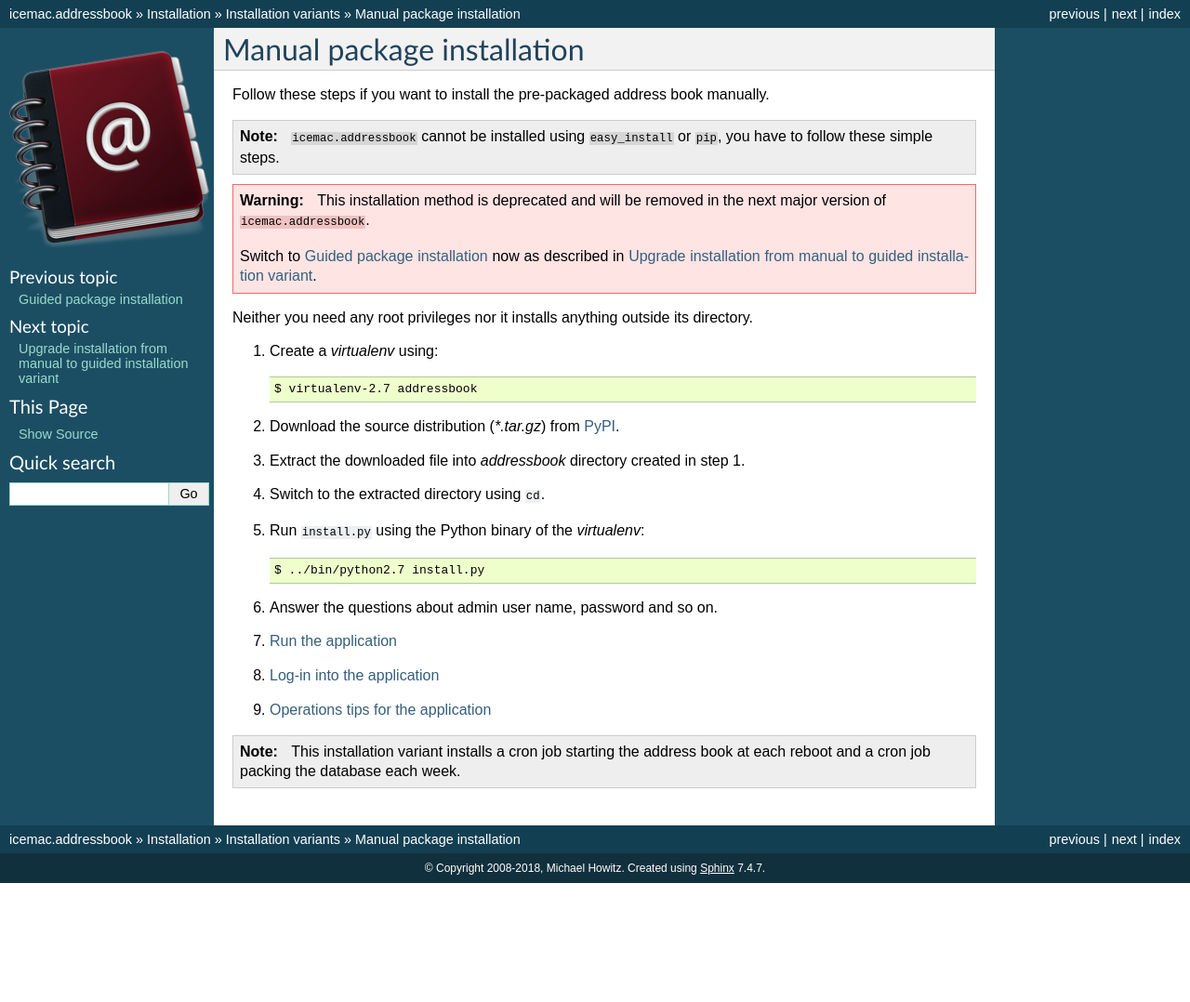
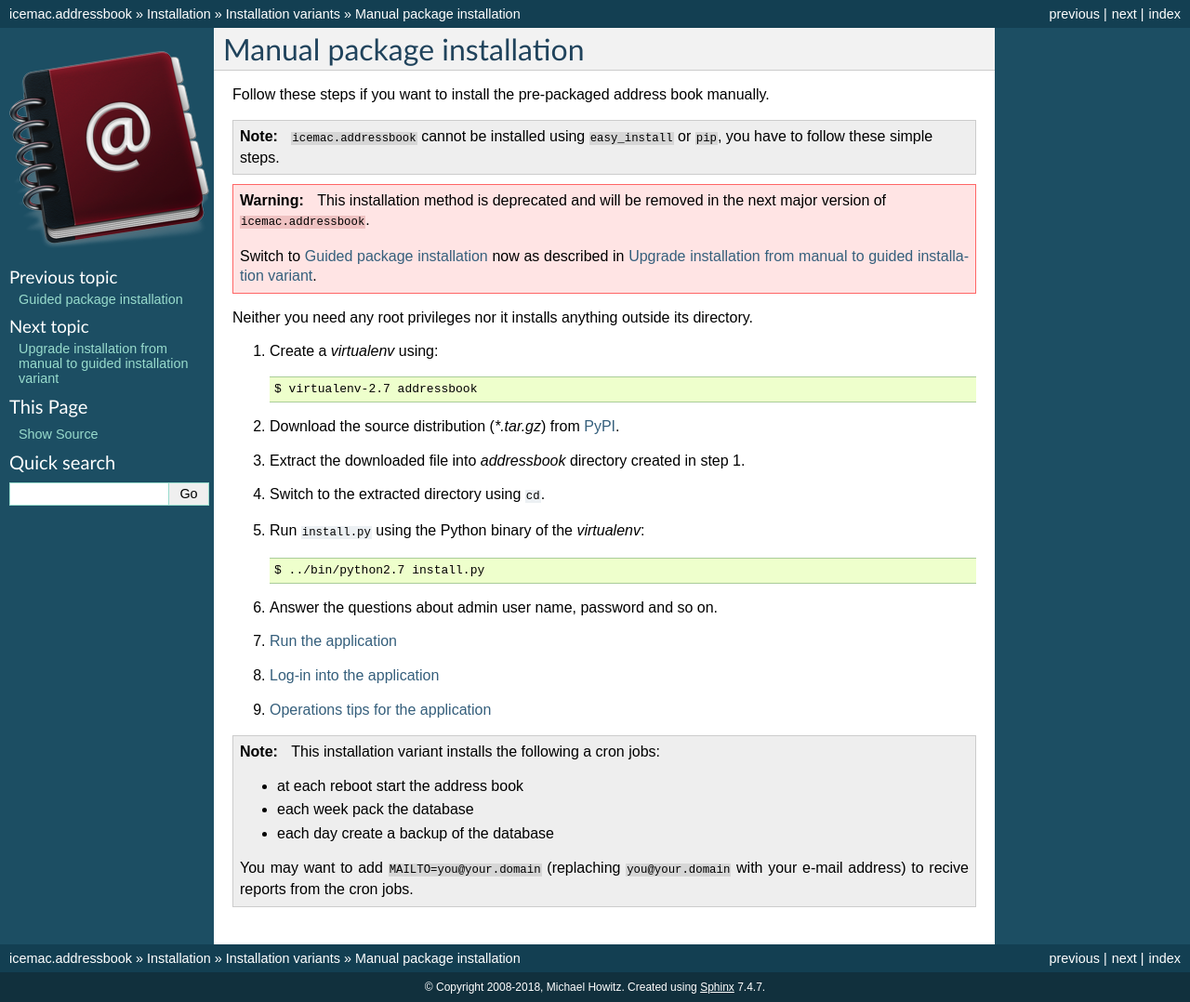
Before and after one commit to icemac/icemac.addressbook, a Sphinx documentation site: the page built from docs/manualinstallation.rst, in a window 1280 px wide. Shown: the whole page at 93% size. Built offline with Sphinx 7.4.7, drawn with Linux system fonts in a browser that asks for light colours; before the commit the page ends 950 px from its top, so only the background shows below that.

Commit message:
Add a cron job which does a daily backup of the database.

```diff
--- a/CHANGES.rst
+++ b/CHANGES.rst
@@ -4,6 +4,11 @@
 
 8.1 (unreleased)
 ================
+
+Features
+--------
+
+- Add a cron job which does a daily backup of the database.
 
 Changes in testing
 ------------------
--- /dev/null
+++ b/docs/cronjobs.rst
@@ -0,0 +1,11 @@
+.. note::
+
+    This installation variant installs the following a cron jobs:
+
+    * at each reboot start the address book
+    * each week pack the database
+    * each day create a backup of the database
+
+    You may want to add ``MAILTO=you@your.domain`` (replaching
+    ``you@your.domain`` with your e-mail address) to recive reports from the
+    cron jobs.
--- a/docs/guidedinstallation.rst
+++ b/docs/guidedinstallation.rst
@@ -52,7 +52,4 @@
 
 #. :ref:`operations`
 
-.. note::
-
-    This installation variant installs a cron job starting the address book
-    at each reboot and a cron job packing the database each week.
+.. include:: cronjobs.rst
--- a/docs/manualinstallation.rst
+++ b/docs/manualinstallation.rst
@@ -45,7 +45,4 @@
 
 .. _PyPI : https://pypi.org/project/icemac.addressbook/#files
 
-.. note::
-
-    This installation variant installs a cron job starting the address book
-    at each reboot and a cron job packing the database each week.
+.. include:: cronjobs.rst
```
Also changed, not shown: 2 other files.
